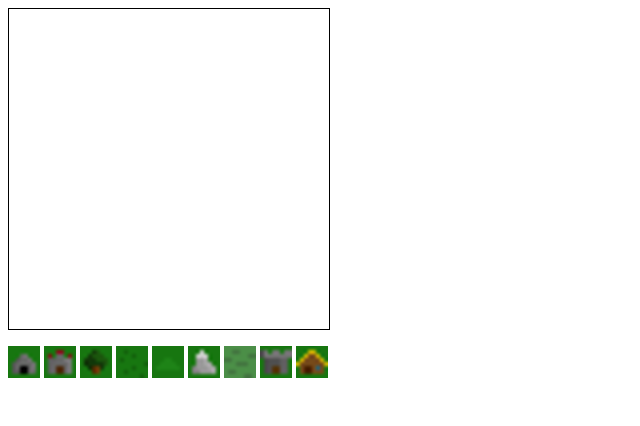
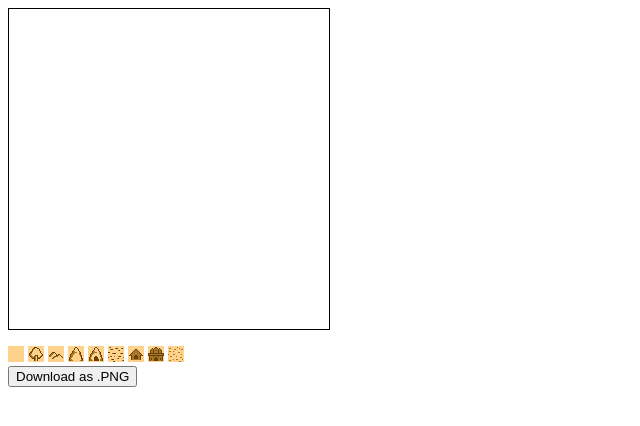
Before and after one commit to ZihCian/hexdragon, a plain HTML site: page index.html in a window 1280 px wide. Shown: the whole page, without its empty margins (0-640 px from the left). Drawn offline with Linux system fonts and the light colour scheme.

Commit message:
comply with graphical update

```diff
--- a/index.html
+++ b/index.html
@@ -5,16 +5,18 @@
 <div id="canvas">
 	<p><canvas id="myCanvas" width="500" height="500" style="border:1px solid #000000;">></canvas></p>
 </div>
-<!-- <div id="brushes" style="display: none;"> -->
 <div id="brushes">
-	<img id="cave" src="brushes/cave.bmp">
-	<img id="city" src="brushes/city.bmp">
-	<img id="forest" src="brushes/forest.bmp">
-	<img id="grassland" src="brushes/grassland.bmp">
-	<img id="hill" src="brushes/hill.bmp">
-	<img id="mountain" src="brushes/mountain.bmp">
-	<img id="swamp" src="brushes/swamp.bmp">
-	<img id="tower" src="brushes/tower.bmp">
-	<img id="village" src="brushes/village.bmp">
+	<img id="plain" src="brushes/ye-olde-mappe/plain.bmp">
+	<img id="forest" src="brushes/ye-olde-mappe/forest.bmp">
+	<img id="hill" src="brushes/ye-olde-mappe/hill.bmp">
+	<img id="mountain" src="brushes/ye-olde-mappe/mountain.bmp">
+	<img id="cave" src="brushes/ye-olde-mappe/cave.bmp">
+	<img id="swamp" src="brushes/ye-olde-mappe/swamp.bmp">
+	<img id="village" src="brushes/ye-olde-mappe/village.bmp">
+	<img id="town" src="brushes/ye-olde-mappe/town.bmp">
+	<img id="water" src="brushes/ye-olde-mappe/water.bmp">
+</div>
+<div>
+	<button id="download">Download as .PNG</button>
 </div>
 <script type="text/javascript" src="script.js"></script>
```
